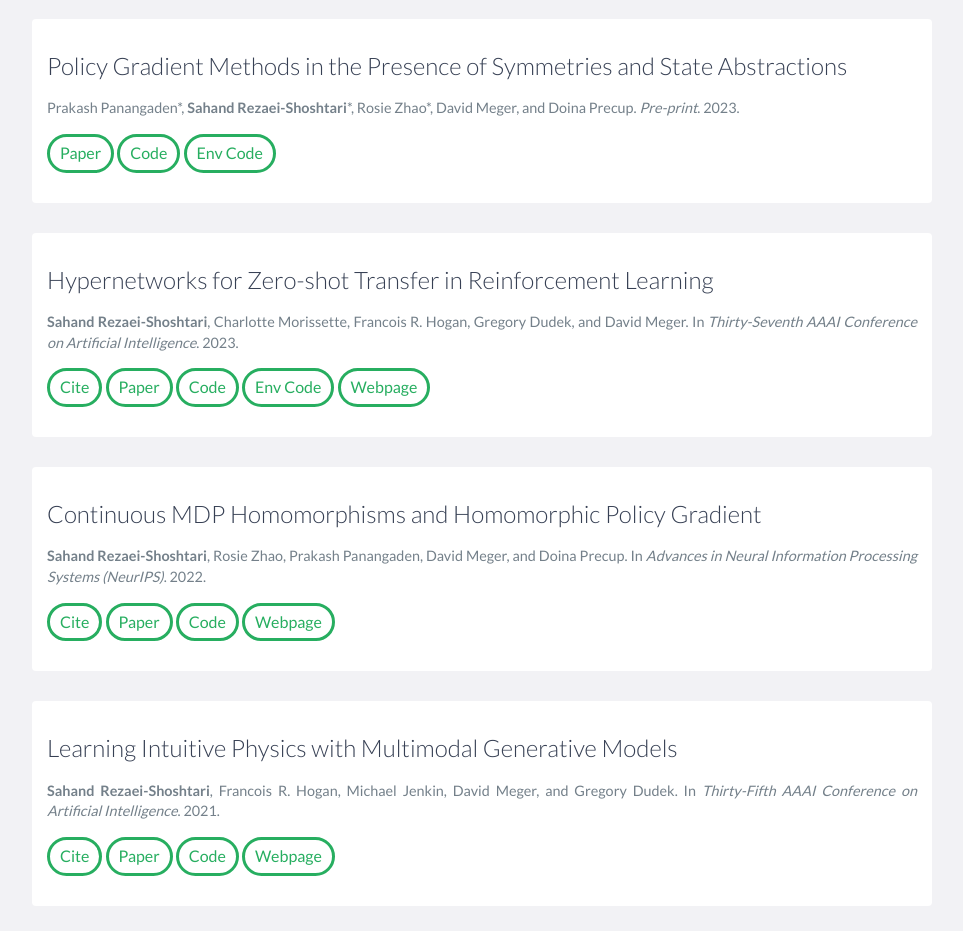
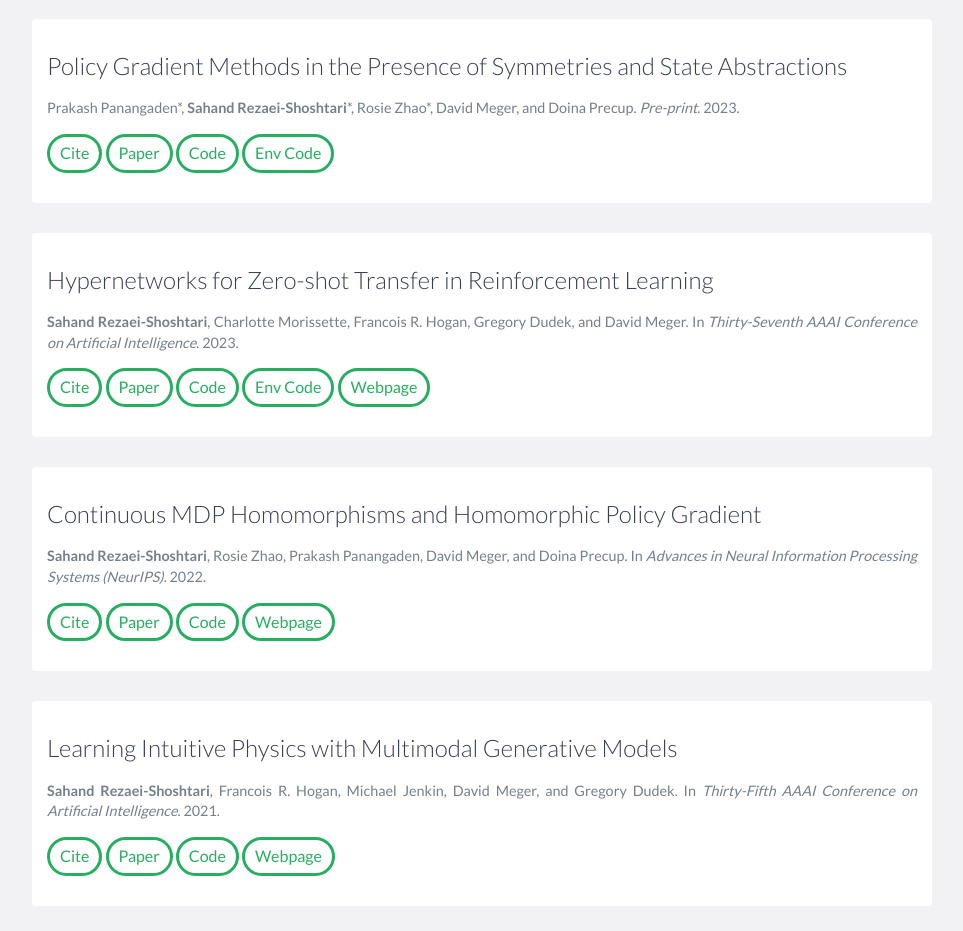
Before and after one commit to sahandrez/sahandrez.github.io, a website: page index.html in a window 1280 px wide. Shown: the part 2300-3231 px from the top of the page, without its empty margins (158-1121 px from the left). Drawn offline with nearby package versions, Linux system fonts and the light colour scheme; files whose address does not match are found by name.

Commit message:
Add citation

```diff
--- a/index.html
+++ b/index.html
@@ -150,7 +150,7 @@
                             Prakash Panangaden*, <b>Sahand Rezaei-Shoshtari</b>*, Rosie Zhao*, David Meger, and Doina Precup.
                             <i>Pre-print</i>. 2023.
                         </p>
-                        <!-- <a href="" class="btn-rounded-base">Cite</a> -->
+                        <a href="publications/journal2023.bib" class="btn-rounded-base">Cite</a>
                         <a href="https://arxiv.org/abs/2305.05666" class="btn-rounded-base">Paper</a>
                         <a href="https://github.com/sahandrez/homomorphic_policy_gradient" class="btn-rounded-base">Code</a>
                         <a href="https://github.com/sahandrez/rotate_suite" class="btn-rounded-base">Env Code</a>
```
Also changed, not shown: 1 other file.
